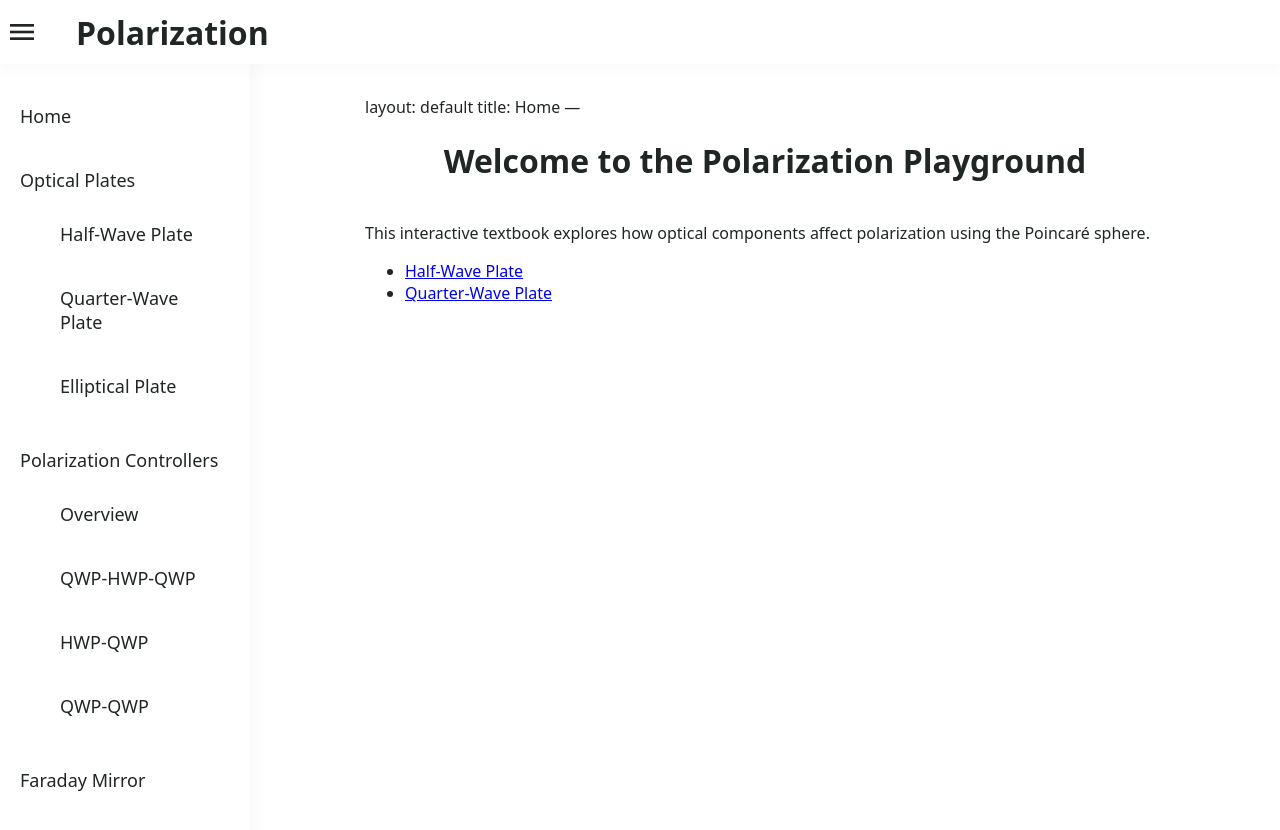
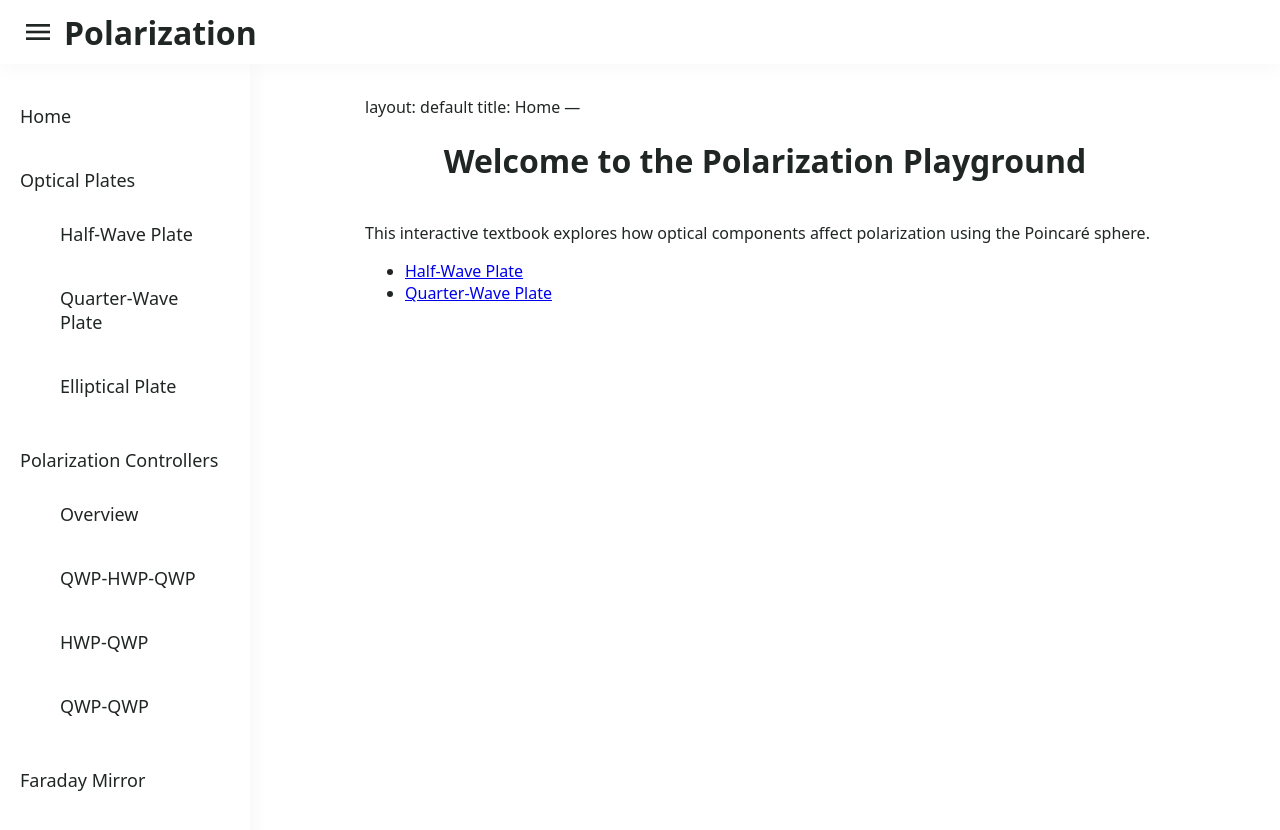
Before and after one commit to Tandemun/Polarization_playground, a Jekyll site: the page built from index.md, in a window 1280 px wide and 900 px high. Shown: the top 830 px of the window. Built offline with Jekyll 4.4.1, drawn with Linux system fonts in a browser that asks for light colours; our own code applies the rules of GitHub Pages for plain Markdown files.

Commit message:
Update style.css

```diff
--- a/assets/style.css
+++ b/assets/style.css
@@ -52,6 +52,8 @@ body{
   border: none;
   font-size: 2rem;
   cursor: pointer;
+  position: absolute;
+  left: 1rem;
   -webkit-tap-highlight-color: transparent;
 }
 
@@ -59,6 +61,8 @@ body{
   font-size: 2rem;
   margin: 0;
   font-weight: bold;
+  position: absolute;
+  left: 4rem;
 }
 
 .layout {
@@ -113,11 +117,12 @@ main {
 
 /* Mobile  window adaptation */
 @media (max-width: 500px) {
+  .site-title{left: 1rem;}
   .sidebar{width: 100%}
   .sidebar {transform: translateY(-100%);} /*Sidebar is hidden by default*/
   .sidebar.active {transform: translateY(0);}
   .sidebar{width: 100%}
-  #menu-toggle {position: absolute; right: 1rem; top: 1rem;}
+  #menu-toggle {position: absolute; right: 1rem}
   .overlay.active{display: none}
 }
 
```
